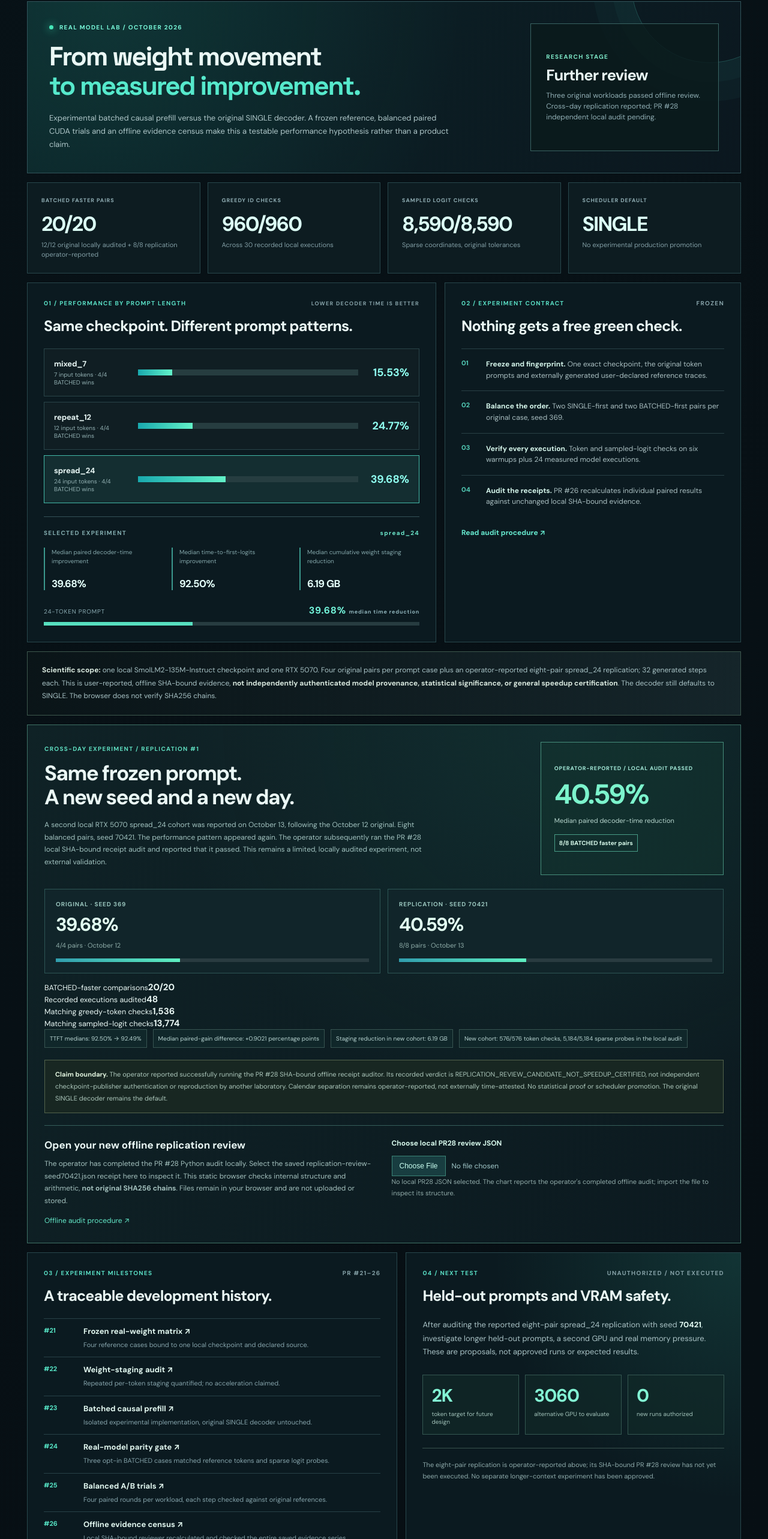
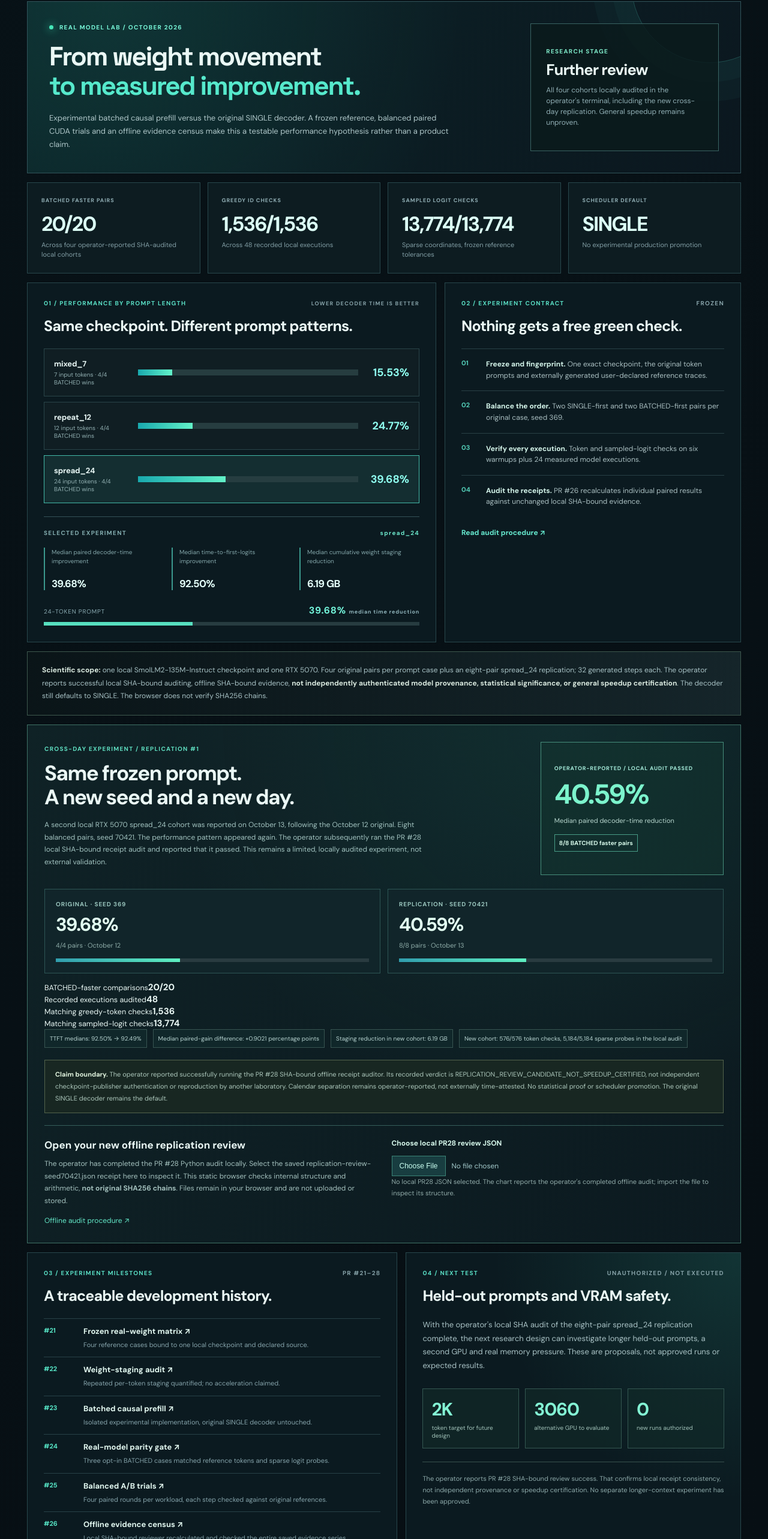
Before and after one commit to MichaelWave369/PhiStream, a React (Vite) app in the folder site/: page / in a window 1280 px wide. Shown: the part 2775-5341 px from the top of the page at 60% size. Built offline with nearby package versions, Linux system fonts and the light colour scheme; no server answers.

Commit message:
Update research summary with 20/20 locally audited pair wins and 48 recorded executions

```diff
--- a/site/src/PairedResearch.jsx
+++ b/site/src/PairedResearch.jsx
@@ -2,6 +2,7 @@ import React, { useState } from 'react';
 import { CASES, LEDGER, MILESTONES, validateCensusReceipt, validatePairedRunReceipt } from './paired-evidence.mjs';
 import './paired-research.css';
 import ReplicationResearch from './ReplicationResearch.jsx';
+import { REPLICATION } from './replication-evidence.mjs';
 
 const REPO = 'https://github.com/MichaelWave369/PhiStream';
 const percent = number => (100 * number).toFixed(2) + '%';
@@ -33,7 +34,7 @@ function PairDiagram({ row }) {
 function Caution() {
   return <p className="pr-limits">
     <strong>Scientific scope:</strong> one local SmolLM2-135M-Instruct checkpoint and one RTX 5070.
-    Four original pairs per prompt case plus an operator-reported eight-pair spread_24 replication; 32 generated steps each. This is user-reported,
+    Four original pairs per prompt case plus an eight-pair spread_24 replication; 32 generated steps each. The operator reports successful local SHA-bound auditing,
     offline SHA-bound evidence, <strong>not independently authenticated model
     provenance, statistical significance, or general speedup certification</strong>.
     The decoder still defaults to SINGLE. The browser does not verify SHA256 chains.
@@ -86,14 +87,14 @@ export default function PairedResearch() {
       <div className="pr-stage">
         <span>RESEARCH STAGE</span>
         <strong>Further review</strong>
-        <small>Three original workloads passed offline review. Cross-day replication reported; PR #28 independent local audit pending.</small>
+        <small>All four cohorts locally audited in the operator's terminal, including the new cross-day replication. General speedup remains unproven.</small>
       </div>
     </div>
 
     <div className="pr-metric-grid">
-      <Metric label="BATCHED FASTER PAIRS" value="20/20" detail="12/12 original locally audited + 8/8 replication operator-reported"/>
-      <Metric label="GREEDY ID CHECKS" value={integer(LEDGER.greedy) + '/' + integer(LEDGER.greedy)} detail="Across 30 recorded local executions"/>
-      <Metric label="SAMPLED LOGIT CHECKS" value={integer(LEDGER.probes) + '/' + integer(LEDGER.probes)} detail="Sparse coordinates, original tolerances"/>
+      <Metric label="BATCHED FASTER PAIRS" value={REPLICATION.combinedWins + '/' + REPLICATION.combinedPairs} detail="Across four operator-reported SHA-audited local cohorts"/>
+      <Metric label="GREEDY ID CHECKS" value={integer(REPLICATION.checkedGreedy) + '/' + integer(REPLICATION.checkedGreedy)} detail="Across 48 recorded local executions"/>
+      <Metric label="SAMPLED LOGIT CHECKS" value={integer(REPLICATION.checkedSparseLogits) + '/' + integer(REPLICATION.checkedSparseLogits)} detail="Sparse coordinates, frozen reference tolerances"/>
       <Metric label="SCHEDULER DEFAULT" value="SINGLE" detail="No experimental production promotion"/>
     </div>
 
@@ -141,7 +142,7 @@ export default function PairedResearch() {
 
     <div className="pr-bottom-grid">
       <div className="pr-timeline">
-        <div className="pr-card-head"><span>03 / EXPERIMENT MILESTONES</span><span>PR #21–26</span></div>
+        <div className="pr-card-head"><span>03 / EXPERIMENT MILESTONES</span><span>PR #21–28</span></div>
         <h4>A traceable development history.</h4>
         <ol>{MILESTONES.map(m => <li key={m.pr}>
           <span className="pr-timeline-index">#{m.pr}</span>
@@ -151,9 +152,9 @@ export default function PairedResearch() {
       <div className="pr-next">
         <div className="pr-card-head"><span>04 / NEXT TEST</span><span>UNAUTHORIZED / NOT EXECUTED</span></div>
         <h4>Held-out prompts and VRAM safety.</h4>
-        <p>After auditing the reported eight-pair spread_24 replication with seed <strong>{LEDGER.nextSeed}</strong>, investigate longer held-out prompts, a second GPU and real memory pressure. These are proposals, not approved runs or expected results.</p>
+        <p>With the operator's local SHA audit of the eight-pair spread_24 replication complete, the next research design can investigate longer held-out prompts, a second GPU and real memory pressure. These are proposals, not approved runs or expected results.</p>
         <div className="pr-next-stats"><div><strong>2K</strong><small>token target for future design</small></div><div><strong>3060</strong><small>alternative GPU to evaluate</small></div><div><strong>0</strong><small>new runs authorized</small></div></div>
-        <p className="pr-next-note">The eight-pair replication is operator-reported above; its SHA-bound PR #28 review has not yet been executed. No separate longer-context experiment has been approved.</p>
+        <p className="pr-next-note">The operator reports PR #28 SHA-bound review success. That confirms local receipt consistency, not independent provenance or speedup certification. No separate longer-context experiment has been approved.</p>
       </div>
     </div>
 
```
